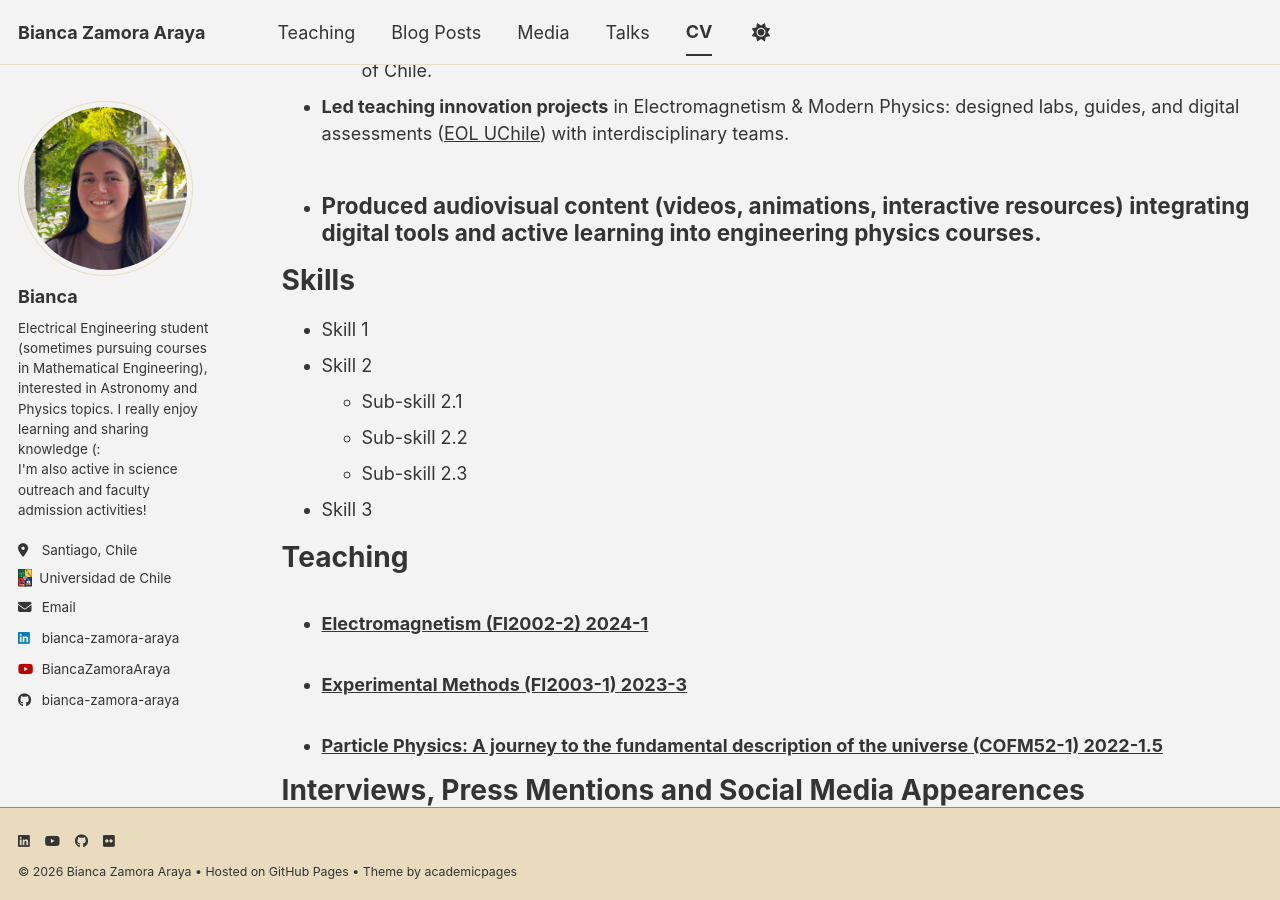
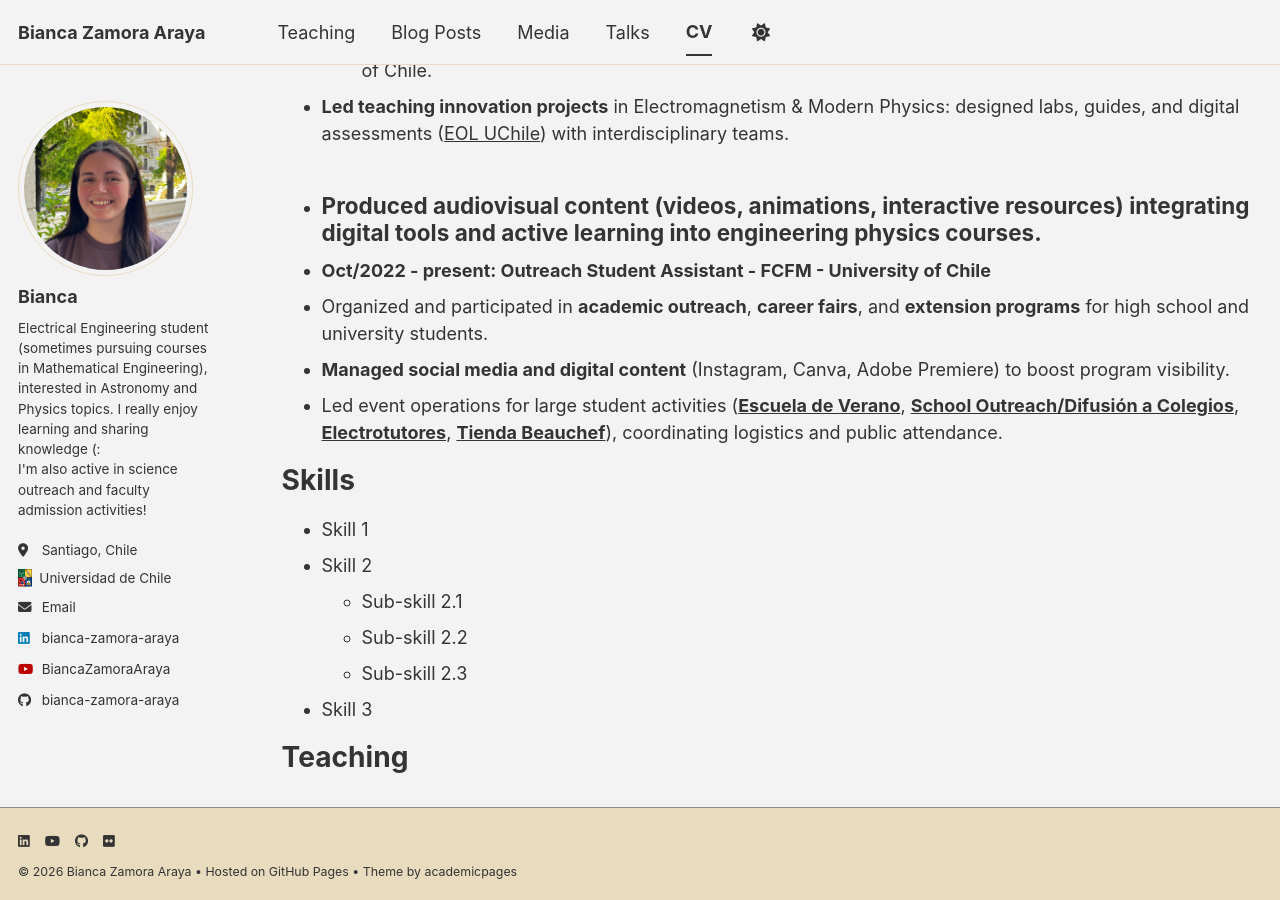
Before and after one commit to Bianca-Zamora-Araya/Bianca-Zamora-Araya.github.io, a Jekyll site: the page built from _pages/cv.md, in a window 1280 px wide and 900 px high, scrolled down 1768 px. Built offline with Jekyll 4.4.1, drawn with Linux system fonts in a browser that asks for light colours; a style sheet for code colours, icons or effects is not loaded.

Commit message:
Update cv.md

```diff
--- a/_pages/cv.md
+++ b/_pages/cv.md
@@ -48,6 +48,10 @@ Work experience
 * **Led teaching innovation projects** in Electromagnetism & Modern Physics: designed labs, guides, and digital assessments ([EOL UChile](https://eol.uchile.cl/)) with interdisciplinary teams.
 * **Produced audiovisual content** (videos, animations, interactive resources) integrating digital tools and active learning into engineering physics courses.
 ---
+* **Oct/2022 - present: Outreach Student Assistant - FCFM - University of Chile**
+* Organized and participated in **academic outreach**, **career fairs**, and **extension programs** for high school and university students.
+* **Managed social media and digital content** (Instagram, Canva, Adobe Premiere) to boost program visibility.
+* Led event operations for large student activities (**[Escuela de Verano](https://www.edv.uchile.cl/#)**, **[School Outreach/Difusión a Colegios](https://www.instagram.com/ingenieria_ciencias_uchile)**, **[Electrotutores](https://cl.linkedin.com/company/electrotutores)**, **[Tienda Beauchef](https://tiendabeauchef.ing.uchile.cl/)**), coordinating logistics and public attendance.
 
 Skills
 ===
```
